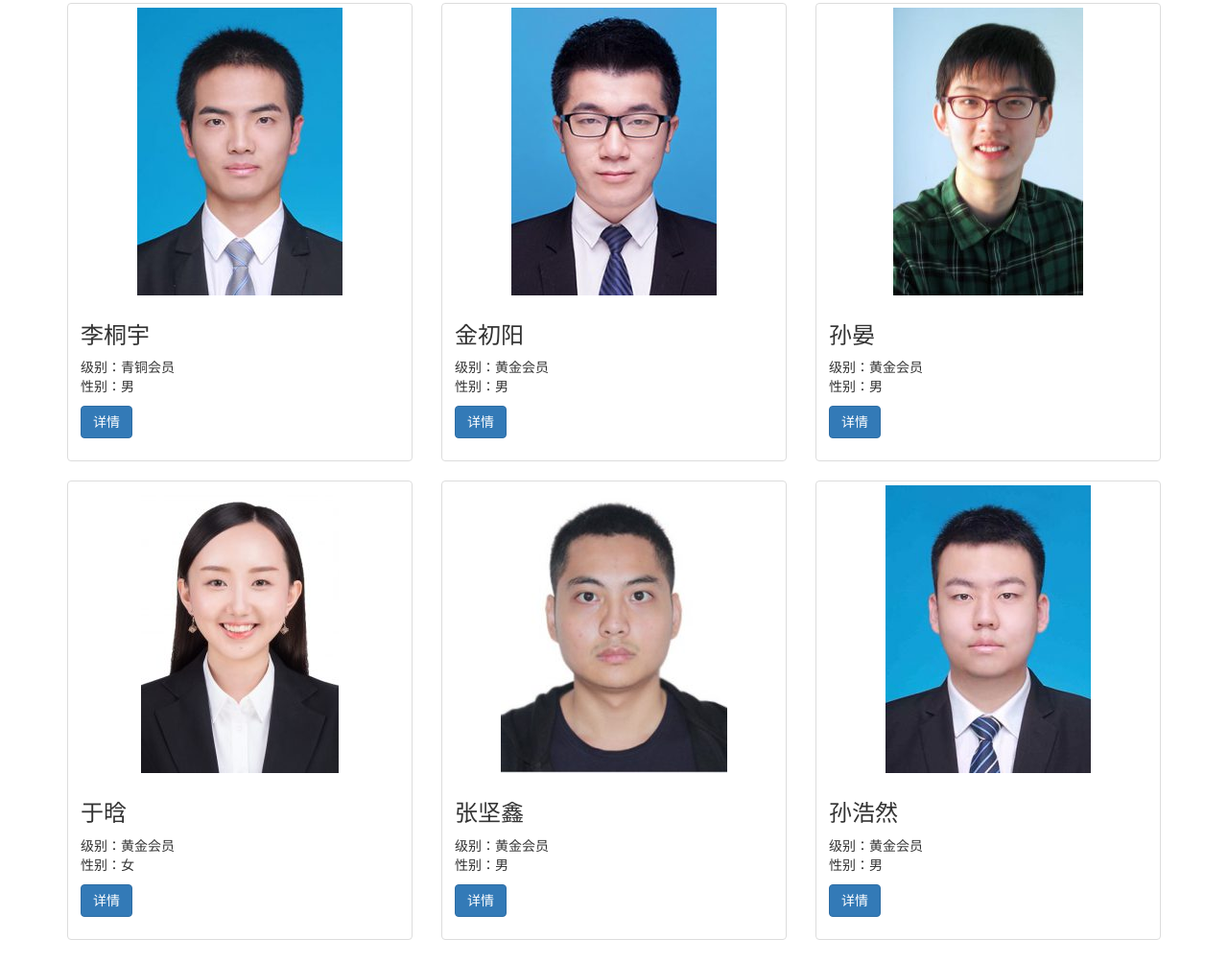
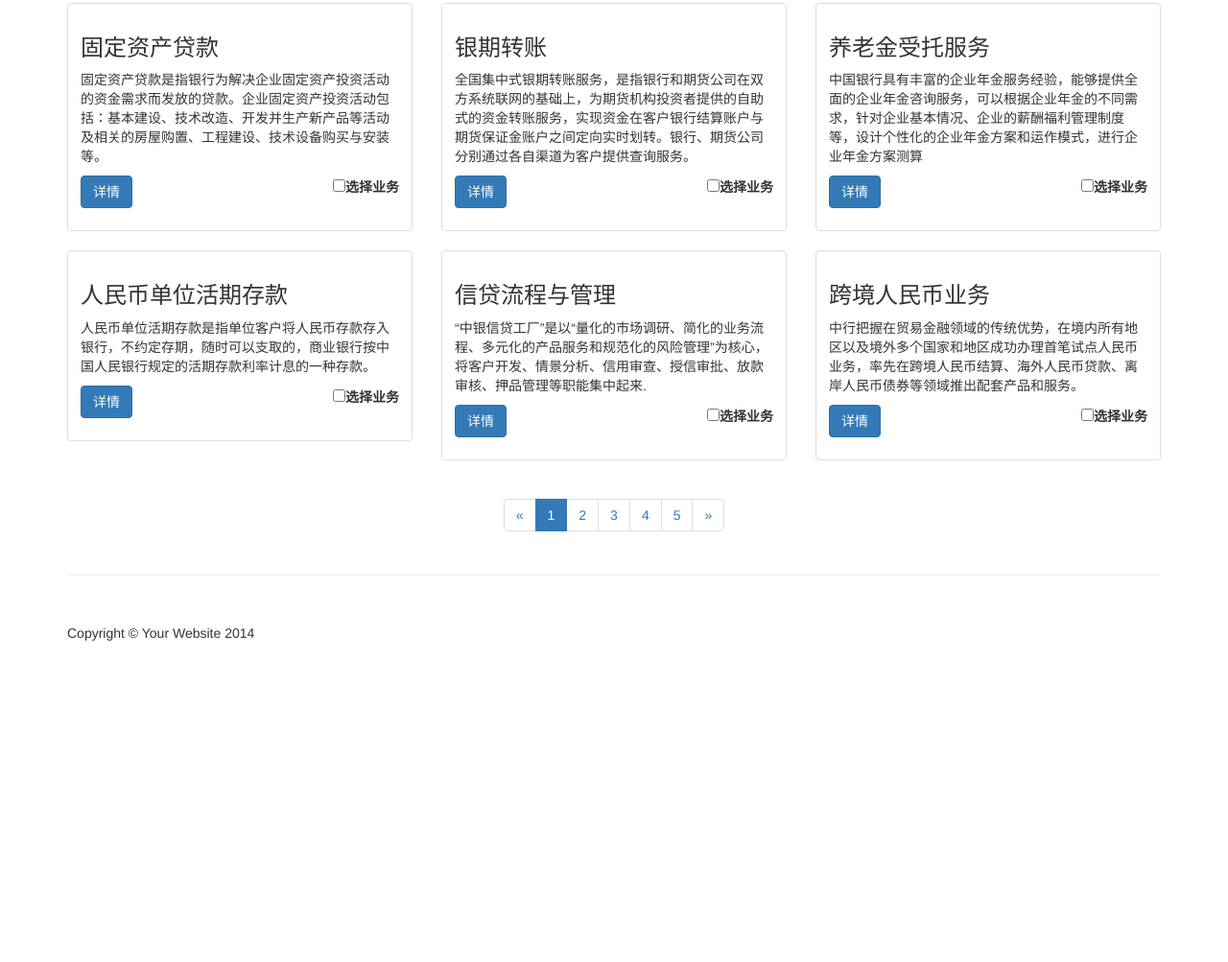
Before and after one commit to zizijun/MIS, a plain HTML site: page customer.html in a window 1280 px wide. Shown: the part 268-1271 px from the top of the page at 96% size. After the commit the page ends 998 px from the top, so only its background shows below. Drawn offline with Linux system fonts and the light colour scheme.

Commit message:
修改业务批处理

```diff
--- a/customer.html
+++ b/customer.html
@@ -142,13 +142,13 @@
                 <button type="submit" class="btn btn-default">搜索</button>
             </div>
             <div class="col-md-2">
-
+                <button type="submit" class="btn btn-default">业务处理</button>
             </div>
             <div class="col-md-4 col-pull-2">
                 <input id="lefile" type="file" style="display:none">
                 <div class="input-append">
                     <input id="photoCover" class="form-control" type="text" style="height:30px;width: 70%;display: inline-block;" placeholder="文件路径">
-                    <a class="btn btn-default" onclick="$('input[id=lefile]').click();">选择Excel</a>
+                    <a class="btn btn-default" onclick="$('input[id=lefile]').click();">选择文件</a>
                 </div>
             </div>
         </div>
@@ -156,74 +156,84 @@
         <div class="row">
             <div class="col-md-4">
                 <div class="thumbnail">
-                  <img src="pic/lty.jpg" alt="...">
+
                   <div class="caption">
-                    <h3>李桐宇</h3>
-                    <p>级别：青铜会员<br/>
-                    性别：男</p>
-                    <p><a href="#" class="btn btn-primary" role="button">详情</a></p>
+                    <h3>固定资产贷款</h3>
+                    <p>固定资产贷款是指银行为解决企业固定资产投资活动的资金需求而发放的贷款。企业固定资产投资活动包括：基本建设、技术改造、开发并生产新产品等活动及相关的房屋购置、工程建设、技术设备购买与安装等。<br/>
+                    </p>
+                    <p><a href="#" class="btn btn-primary" role="button">详情</a>
+                    <label style="float:right"><input type="checkbox"  >选择业务</label></p>
+
                   </div>
                 </div>
             </div>
             <div class="col-md-4">
                 <div class="thumbnail">
-                  <img src="pic/jcy.jpg" alt="...">
+
                   <div class="caption">
-                    <h3>金初阳</h3>
-                    <p>级别：黄金会员<br/>
-                    性别：男</p>
-                    <p><a href="#" class="btn btn-primary" role="button">详情</a></p>
+                    <h3>银期转账</h3>
+                    <p>全国集中式银期转账服务，是指银行和期货公司在双方系统联网的基础上，为期货机构投资者提供的自助式的资金转账服务，实现资金在客户银行结算账户与期货保证金账户之间定向实时划转。银行、期货公司分别通过各自渠道为客户提供查询服务。<br/>
+                    </p>
+                    <p><a href="#" class="btn btn-primary" role="button">详情</a>
+                    <label style="float:right"><input type="checkbox"  >选择业务</label></p>
+
                   </div>
                 </div>
             </div>
             <div class="col-md-4">
                 <div class="thumbnail">
-                  <img src="pic/sy.jpg" alt="...">
+
                   <div class="caption">
-                    <h3>孙晏</h3>
-                    <p>级别：黄金会员<br/>
-                    性别：男</p>
-                    <p><a href="#" class="btn btn-primary" role="button">详情</a></p>
-                  </div>
-                </div>
-            </div>
-        </div>
-        <div class="row">
-            <div class="col-md-4">
-                <div class="thumbnail">
-                  <img src="pic/yh.jpg" alt="...">
-                  <div class="caption">
-                    <h3>于晗</h3>
-                    <p>级别：黄金会员<br/>
-                    性别：女</p>
-                    <p><a href="#" class="btn btn-primary" role="button">详情</a></p>
+                    <h3>养老金受托服务</h3>
+                    <p>中国银行具有丰富的企业年金服务经验，能够提供全面的企业年金咨询服务，可以根据企业年金的不同需求，针对企业基本情况、企业的薪酬福利管理制度等，设计个性化的企业年金方案和运作模式，进行企业年金方案测算<br/>
+                    </p>
+                    <p><a href="#" class="btn btn-primary" role="button">详情</a>
+                    <label style="float:right"><input type="checkbox"  >选择业务</label></p>
+
                   </div>
                 </div>
             </div>
             <div class="col-md-4">
                 <div class="thumbnail">
-                  <img src="pic/zjx.jpg" alt="...">
+
                   <div class="caption">
-                    <h3>张坚鑫</h3>
-                    <p>级别：黄金会员<br/>
-                    性别：男</p>
-                    <p><a href="#" class="btn btn-primary" role="button">详情</a></p>
+                    <h3>人民币单位活期存款</h3>
+                    <p>人民币单位活期存款是指单位客户将人民币存款存入银行，不约定存期，随时可以支取的，商业银行按中国人民银行规定的活期存款利率计息的一种存款。<br/>
+                    </p>
+                    <p><a href="#" class="btn btn-primary" role="button">详情</a>
+                    <label style="float:right"><input type="checkbox"  >选择业务</label></p>
+
                   </div>
                 </div>
             </div>
             <div class="col-md-4">
                 <div class="thumbnail">
-                  <img src="pic/shr.jpg" alt="...">
+
                   <div class="caption">
-                    <h3>孙浩然</h3>
-                    <p>级别：黄金会员<br/>
-                    性别：男</p>
-                    <p><a href="#" class="btn btn-primary" role="button">详情</a></p>
+                    <h3>信贷流程与管理</h3>
+                    <p>“中银信贷工厂”是以“量化的市场调研、简化的业务流程、多元化的产品服务和规范化的风险管理”为核心，将客户开发、情景分析、信用审查、授信审批、放款审核、押品管理等职能集中起来.<br/>
+                    </p>
+                    <p><a href="#" class="btn btn-primary" role="button">详情</a>
+                    <label style="float:right"><input type="checkbox"  >选择业务</label></p>
+
                   </div>
                 </div>
             </div>
+            <div class="col-md-4">
+                <div class="thumbnail">
+
+                  <div class="caption">
+                    <h3>跨境人民币业务</h3>
+                    <p>中行把握在贸易金融领域的传统优势，在境内所有地区以及境外多个国家和地区成功办理首笔试点人民币业务，率先在跨境人民币结算、海外人民币贷款、离岸人民币债券等领域推出配套产品和服务。<br/>
+                    </p>
+                    <p><a href="#" class="btn btn-primary" role="button">详情</a>
+                    <label style="float:right"><input type="checkbox"  >选择业务</label></p>
+
+                  </div>
+                </div>
+            </div>
+
         </div>
-
         <!-- /.row -->
         <div class="row text-center">
             <div class="col-lg-12">
```
